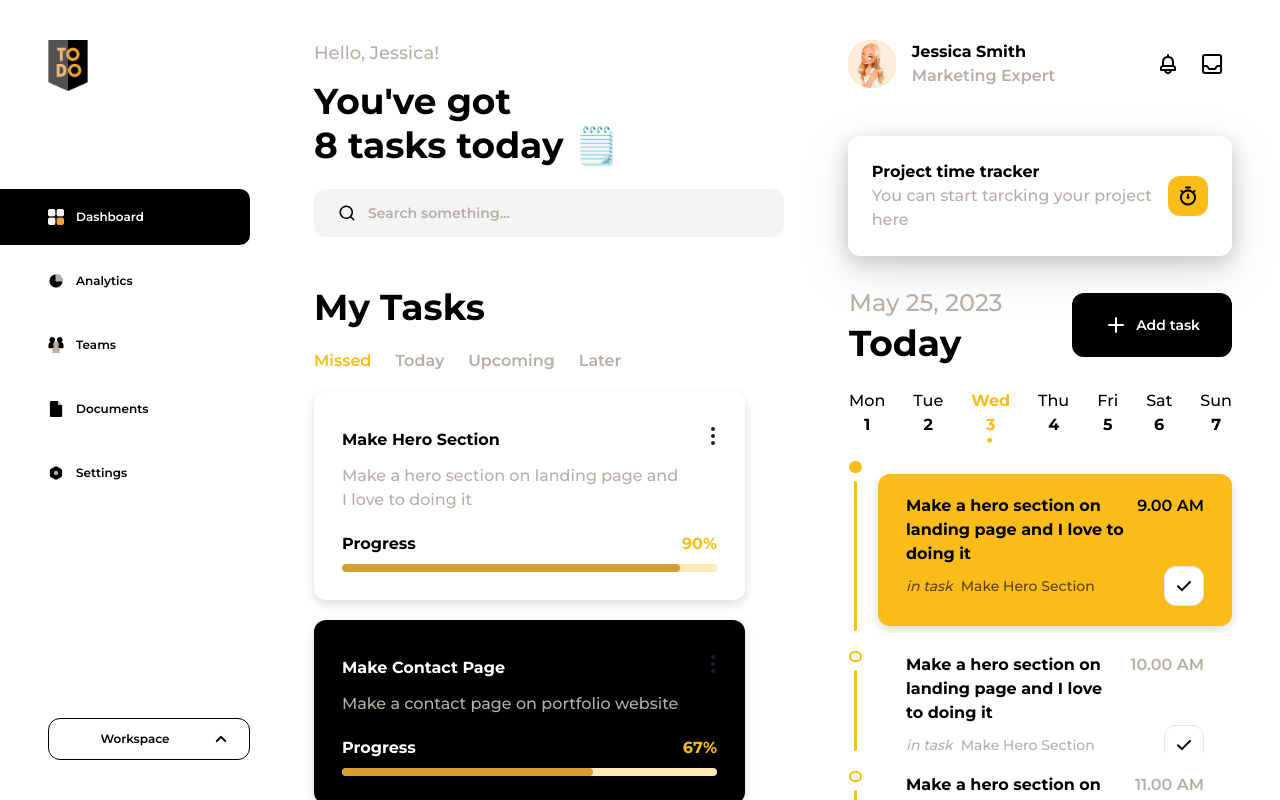
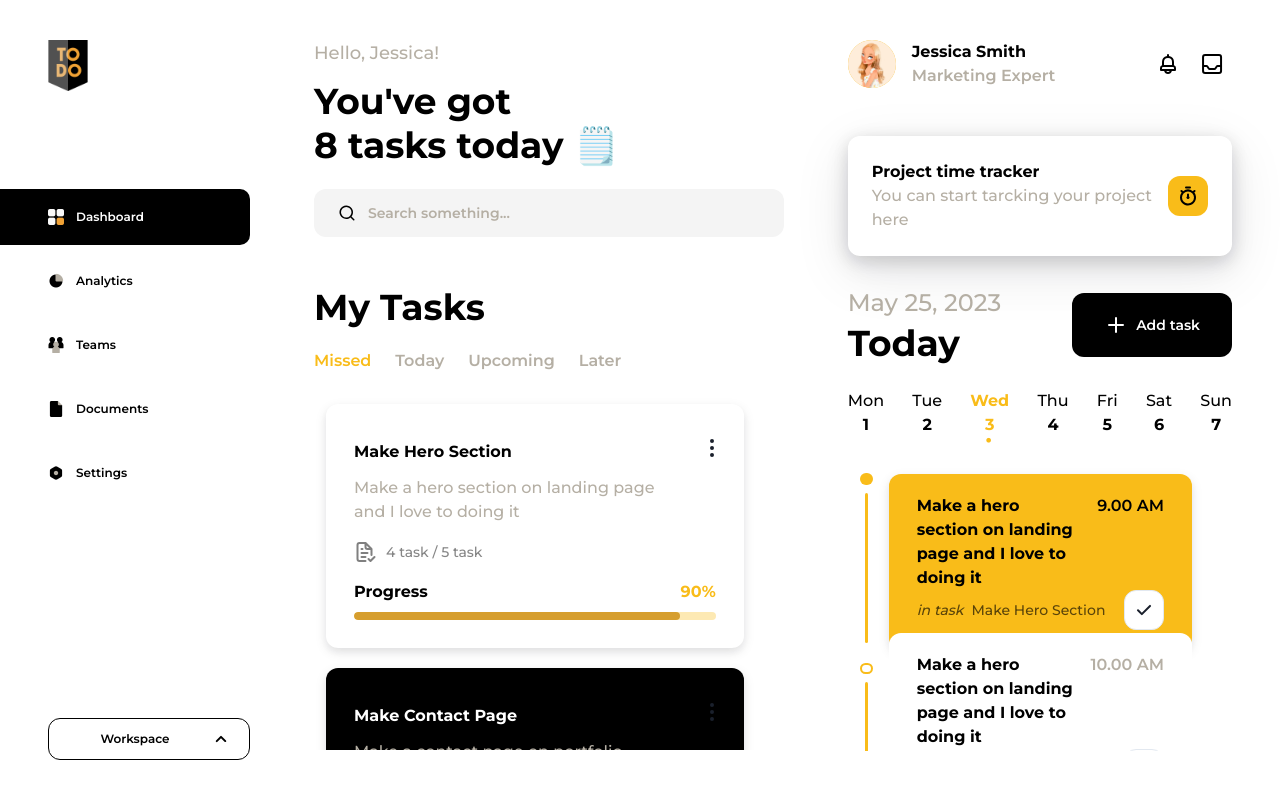
Before and after one commit to kikipratiwi/to-do-list-app, a React (Vite) app: page /third-question in a window 1280 px wide. Shown: the top 800 px of the page. Built offline with nearby package versions, Linux system fonts and the light colour scheme.

Commit message:
feat(my-tasks): add total tasks - fix minor spacing

```diff
--- a/src/components/Search.tsx
+++ b/src/components/Search.tsx
@@ -55,7 +55,7 @@ const Search: React.FC = (): ReactElement => {
                                 h="full"
                                 w="40px"
                             >
-                                <UilSearch color="black" size={22} />
+                                <UilSearch size={22} />
                             </InputLeftElement>
                             <Input
                                 autoFocus={false}
--- a/src/components/task/MyTasks.tsx
+++ b/src/components/task/MyTasks.tsx
@@ -45,14 +45,23 @@ const MyTasks: React.FC = (): ReactElement => {
                 </ButtonGroup>
             </HStack>
 
-            <VStack alignItems="start" w="full" flexGrow={1} spacing={5}>
+            <VStack
+                alignItems="start"
+                w="full"
+                flex={1}
+                spacing={5}
+                p={3}
+                pr={10}
+                maxHeight="358px"
+                overflowY="auto"
+            >
                 {dummyData?.length > 0 &&
                     dummyData.map(
                         ({ ...task }: TaskCardProps, index: number) => {
                             return (
                                 <TaskCard
                                     key={'task' + index}
-                                    isOdd={index % 2 !== 0}
+                                    isOdd={(index + 1) % 2 === 0}
                                     {...task}
                                 />
                             );
--- a/src/components/task/TaskCard.tsx
+++ b/src/components/task/TaskCard.tsx
@@ -10,7 +10,7 @@ import {
     Text,
     VStack,
 } from '@chakra-ui/react';
-import { UilEllipsisV } from '@iconscout/react-unicons';
+import { UilEllipsisV, UilFileCheckAlt } from '@iconscout/react-unicons';
 import { COLORS } from '../../constants';
 
 export type TaskCardProps = {
@@ -23,10 +23,12 @@ export type TaskCardProps = {
 };
 
 const TaskCard: React.FC<TaskCardProps> = ({
+    description,
+    isOdd,
+    progress,
     title,
-    description,
-    progress,
-    isOdd,
+    totalCompletedTask,
+    totalTask,
 }: TaskCardProps): ReactElement => {
     return (
         <Card
@@ -61,11 +63,23 @@ const TaskCard: React.FC<TaskCardProps> = ({
             </CardHeader>
 
             <CardBody pt={0}>
+                <VStack spacing={4} alignItems="start">
                     <Text color={COLORS.gray} fontWeight={500} w="90%">
                         {description}
                     </Text>
 
-                <VStack w="full" pt={5}>
+                    <HStack>
+                        <UilFileCheckAlt color={isOdd ? 'white' : 'gray'} />
+                        <Text
+                            color={isOdd ? 'white' : 'blackAlpha.600'}
+                            fontWeight={500}
+                            fontSize="sm"
+                        >
+                            {totalCompletedTask} task / {totalTask} task
+                        </Text>
+                    </HStack>
+
+                    <VStack w="full">
                         <HStack w="full" justifyContent="space-between">
                             <Text fontWeight="bold">Progress</Text>
                             <Text fontWeight="bold" color={COLORS.yellow}>
@@ -83,6 +97,7 @@ const TaskCard: React.FC<TaskCardProps> = ({
                             />
                         </Box>
                     </VStack>
+                </VStack>
             </CardBody>
         </Card>
     );
--- a/src/components/todo/MyToDos.tsx
+++ b/src/components/todo/MyToDos.tsx
@@ -27,7 +27,16 @@ const MyToDos: React.FC = (): ReactElement => {
 
     return (
         <VStack alignItems="start" spacing="22px" w="full">
-            <VStack alignItems="start" w="full" flexGrow={1} spacing={5}>
+            <VStack
+                alignItems="start"
+                w="full"
+                flexGrow={1}
+                spacing={5}
+                p={3}
+                pr={10}
+                maxHeight="290px"
+                overflowY="scroll"
+            >
                 {dummyData?.length > 0 &&
                     dummyData.map(
                         ({ ...task }: ToDoCardProps, index: number) => {
--- a/src/components/todo/ToDoCard.tsx
+++ b/src/components/todo/ToDoCard.tsx
@@ -108,9 +108,9 @@ const ToDoCard: React.FC<ToDoCardProps> = ({
                                 borderRadius={12}
                                 variant="outline"
                                 bgColor={isComplete ? COLORS.yellow : 'white'}
-                                aria-label="Play"
+                                aria-label="Check"
                                 outline={12}
-                                icon={<UilCheck color="black" />}
+                                icon={<UilCheck />}
                                 _hover={{}}
                             />
                         </HStack>
--- a/src/pages/ThirdQuestion.tsx
+++ b/src/pages/ThirdQuestion.tsx
@@ -72,7 +72,7 @@ const ThirdQuestionPage: React.FC = (): ReactElement => {
                                     borderRadius={12}
                                     variant="solid"
                                     bgColor={COLORS.yellow}
-                                    aria-label="Play"
+                                    aria-label="Stopwatch"
                                     icon={<UilStopwatch color="black" />}
                                 />
                             </HStack>
@@ -81,7 +81,7 @@ const ThirdQuestionPage: React.FC = (): ReactElement => {
                 </HStack>
 
                 <HStack alignItems="start" w="full" flexGrow={1} spacing={16}>
-                    <Box w="55%" pr={10}>
+                    <Box w="55%">
                         <MyTasks />
                     </Box>
 
```
Lines whose indentation alone changed are shown as unchanged.
